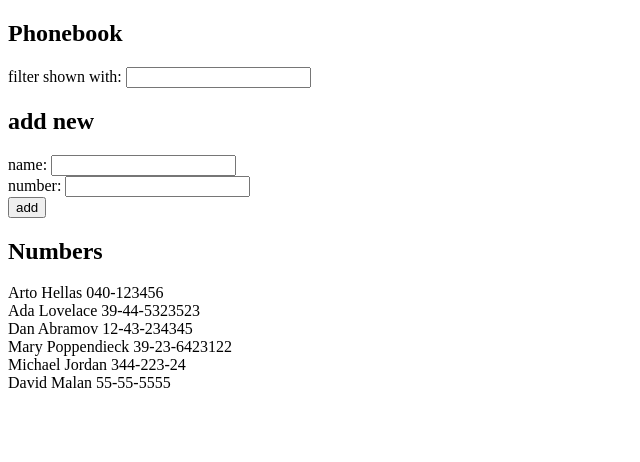
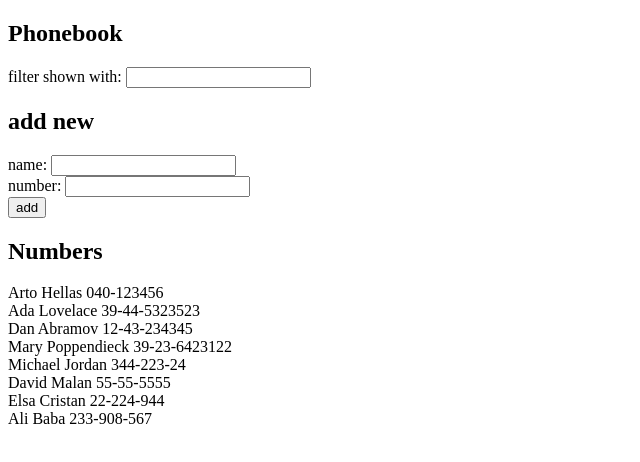
Before and after one commit to Ceheiss/fullstack-open, a React (Vite) app in the folder part2/phonebook/: page / in a window 1280 px wide. Shown: the top 462 px of the page, without its empty margins (0-640 px from the left). Built offline with nearby package versions, Linux system fonts and the light colour scheme; data requests are answered from the project's data file.

Commit message:
finish exercise 2.13

```diff
--- a/part2/phonebook/db.json
+++ b/part2/phonebook/db.json
@@ -29,6 +29,16 @@
       "id": "109c",
       "name": "David Malan",
       "number": "55-55-5555"
+    },
+    {
+      "id": "0c57",
+      "name": "Elsa Cristan",
+      "number": "22-224-944"
+    },
+    {
+      "id": "fd2f",
+      "name": "Ali Baba",
+      "number": "233-908-567"
     }
   ]
 }
--- a/part2/phonebook/src/App.jsx
+++ b/part2/phonebook/src/App.jsx
@@ -1,8 +1,8 @@
-import { useState, useEffect } from 'react'
-import axios from 'axios';
+import { useState, useEffect } from 'react';
 import { PersonForm } from './components/PersonForm';
 import { Filter } from './components/Filter';
 import { Persons } from './components/Persons';
+import phonebookService from './services/phonebook';
 
 const App = () => {
   const [persons, setPersons] = useState([])
@@ -11,12 +11,9 @@ const App = () => {
   const [newNumber, setNewNumber] = useState('');
 
   useEffect(() => {
-    axios
-      .get('http://localhost:3001/persons')
-      .then(response => {
-        console.log("response", response);
-        setPersons(response.data);
-      })
+    phonebookService
+      .getPersons()
+      .then(response => setPersons(response))
   },[])
 
   const handleInputNameChange = (event) => {
@@ -37,9 +34,7 @@ const App = () => {
     const newPerson = { name: newName, number: newNumber };
     if (!isRepeated) {
       setPersons([...persons, newPerson]);
-      axios
-        .post('http://localhost:3001/persons', newPerson)
-        .then(response =>  console.log("Person added correctly: ", response));
+      phonebookService.createPerson(newPerson);
     } else {
       alert(`${newName} is already added to phonebook`);
     }
--- /dev/null
+++ b/part2/phonebook/src/services/phonebook.js
@@ -0,0 +1,25 @@
+import axios from 'axios';
+const baseUrl = 'http://localhost:3001/persons';
+
+
+const getPersons = () => {
+  const request = axios.get(baseUrl)
+
+  return request.then(response => {
+    console.log("response", response);
+    return response.data
+  });
+}
+
+
+
+const createPerson = (newPerson) => {
+  const request = axios.post(baseUrl, newPerson);
+  return request.then(response =>  console.log("Person added correctly: ", response));
+}
+
+
+export default {
+  getPersons,
+  createPerson
+}
```
Also changed, not shown: 1 other file (tests, documents, lock files or other folders).
